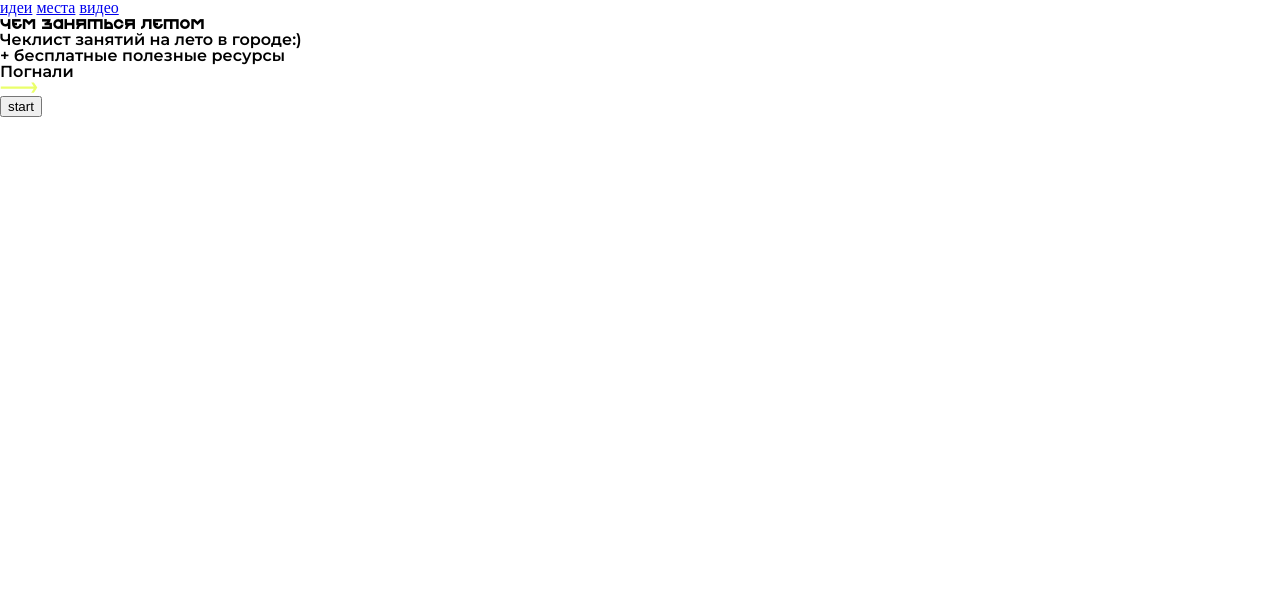
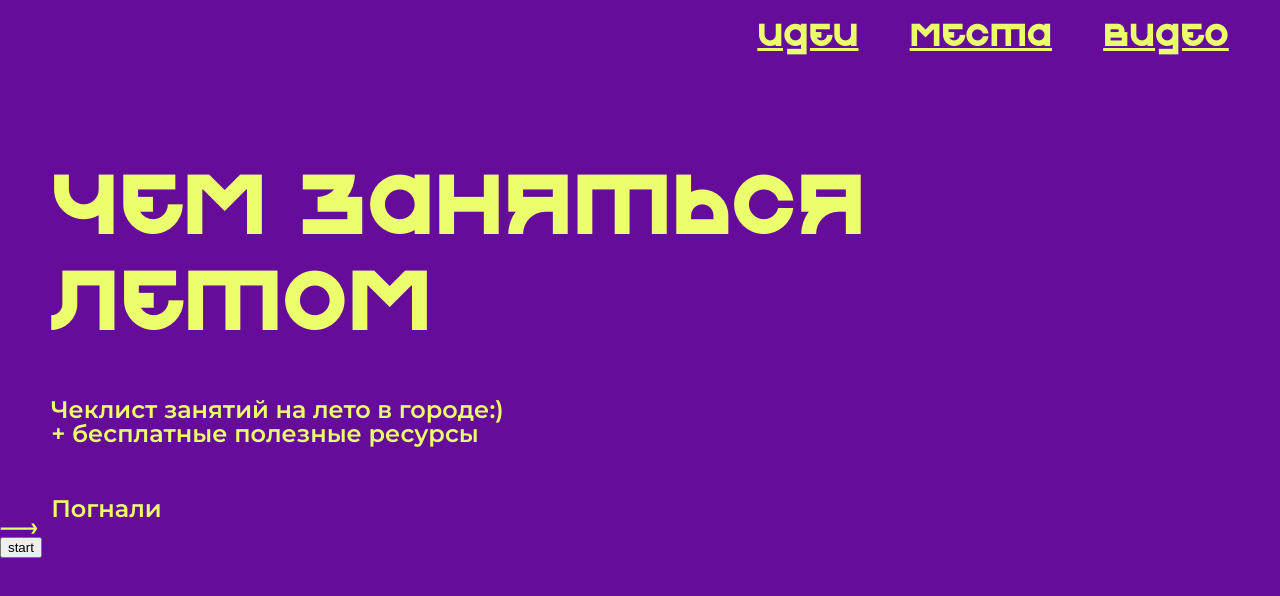
Before and after one commit to Kovriki/etoleto, a plain HTML site: page index.html in a window 1280 px wide. Drawn offline with Linux system fonts and the light colour scheme.

Commit message:
strt pdg

```diff
--- a/index.html
+++ b/index.html
@@ -10,18 +10,56 @@
       }
       h1{
         font-family: Practice;
-
+      }
+      body{
+        background-color:
+      }
+      nav{
+        display: flex;
+        position: relative;
+        right: 0;
+        justify-content: flex-end;
+      }
+      nav a {
+        font-family: "Practice";
+        font-size: 36px;
+        color: #EAFF6B;
+        display: flex;
+        margin-top:2vh;
+        margin-right: 4%;
+      }
+      .start_page{
+        background-color: #650D9A;
+        width: 100%;
+        height: 1024px;
+      }
+      .start_page h1 {
+        width: 70vw;
+        font-size: 96px;
+        color: #EAFF6B;
+        display: flex;
+        margin-left: 4vw;
+        margin-top: 8vw;
+      }
+      .start_page p {
+        color: #EAFF6B;
+        font-size: 24px;
+        margin-left: 4vw;
+        margin-top: 4vw;
+        font-weight: 300;
+        display: flex;
+      }
+      .button{
+        display: flex;
       }
     </style>
   </head>
   <body>
     <div class="start_page">
       <nav>
-        <div class="menu-items">
-          <a href="#">идеи</a>
-          <a href="#">места</a>
-          <a href="#">видео</a>
-        </div>
+          <a href="#s1">идеи</a>
+          <a href="#s2">места</a>
+          <a href="#s3">видео</a>
       </nav>
       <h1>Чем заняться летом</h1>
       <p>Чеклист занятий на лето в городе:) <br>  + бесплатные полезные ресурсы</p>
--- a/stylesheet/style.css
+++ b/stylesheet/style.css
@@ -1,4 +1,3 @@
 @import "reset.css";
 @import url('https://fonts.googleapis.com/css2?family=Montserrat:wght@600&display=swap');
-
 @import "content.css";
```
Also changed, not shown: images/desktop-1440.png (added).
